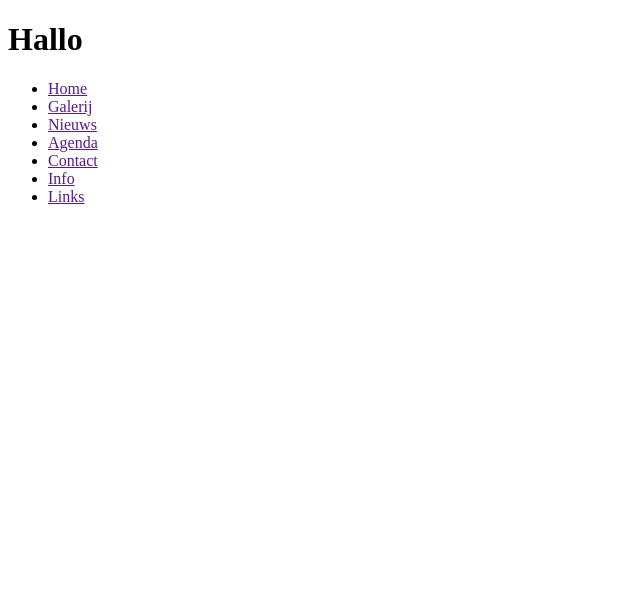
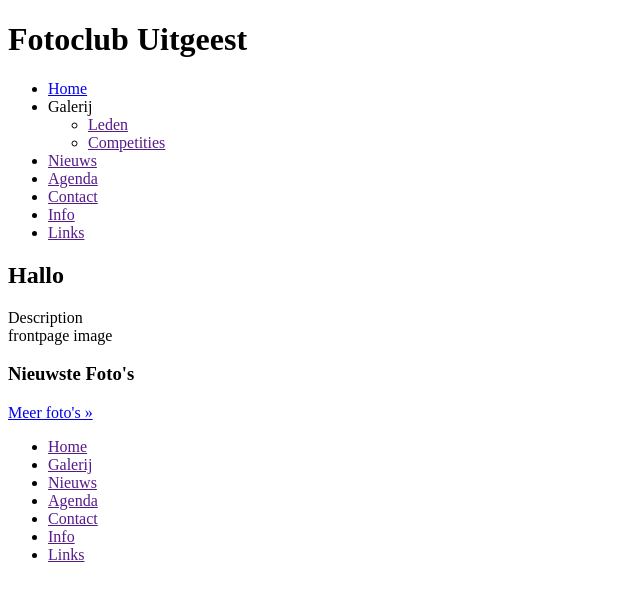
Before and after one commit to watcher46/fotoclubuitgeest, a Symfony app: template fotoclub/templates/index.html.twig in a window 1280 px wide. Shown: the top 601 px of the page, without its empty margins (0-640 px from the left). Run offline with Twig, Linux system fonts and the light colour scheme; the template is opened without the code that fills it, so the values that code supplies are empty; some libraries are stand-ins or nearby versions.

Commit message:
added header images to the base-frame + navigation

```diff
--- a/fotoclub/assets/css/site.css
+++ b/fotoclub/assets/css/site.css
@@ -30,7 +30,7 @@
 }
 
 .nivoSlider {
-    background:url(../images/loading.gif) no-repeat 50% 50%;
+    background:url(loading.gif) no-repeat 50% 50%;
     -webkit-border-radius: 0px 0px 5px 5px;
     border-radius: 0px 0px 5px 5px;
     box-shadow: 0px 3px 4px rgba(0, 0, 0, 0.60);
@@ -132,7 +132,6 @@
     -moz-border-radius: 5px;
     border-radius: 5px;
     max-width: 100%;
-    max-height: 161px;
 }
 
 .nieuwsteImages .moreButton {
--- a/fotoclub/assets/js/app.js
+++ b/fotoclub/assets/js/app.js
@@ -1,6 +1,7 @@
 //first require the vendor-css
 require('bootstrap/dist/css/bootstrap.min.css');
 require('lightbox2/dist/css/lightbox.min.css');
+require('nivo-slider/nivo-slider.css');
 
 //self made css
 require('../css/site.css');
--- a/fotoclub/src/Controller/IndexController.php
+++ b/fotoclub/src/Controller/IndexController.php
@@ -23,7 +23,7 @@
      */
     public function index()
     {
-        $images = $this->galleryService->getLastCreatedImages(5);
+        $images = $this->galleryService->getLastCreatedImages(4);
 
         return $this->render('index.html.twig', [
             'controller_name' => 'MigrateDataController',
--- a/fotoclub/templates/base.html.twig
+++ b/fotoclub/templates/base.html.twig
@@ -9,29 +9,15 @@
     </head>
     <body>
         <div class="container">
-            <header class="row header-container">
-            </header>
+            <div class="row header-container">
+            {% include 'header.html.twig' %}
+            </div>
 
+            <div class="mainContent">
+                {% block body %}{% endblock %}
+            </div>
 
-            <main class="mainContent">
-                {% block body %}{% endblock %}
-            </main>
-
-            <footer class="footer">
-                <div class="col-lg-12 navbar navbar-fotoclub">
-                    <div class="container-fluid">
-                        <ul class="nav navbar-nav">
-                            <li><a class="footerLink" href="">Home</a></li>
-                            <li><a class="footerLink" href="">Galerij</a></li>
-                            <li><a class="footerLink" href="">Nieuws</a></li>
-                            <li><a class="footerLink" href="">Agenda</a></li>
-                            <li><a class="footerLink" href="">Contact</a></li>
-                            <li><a class="footerLink" href="">Info</a></li>
-                            <li><a class="footerLink" href="">Links</a></li>
-                        </ul>
-                    </div>
-                </div>
-            </footer>
+            {% include 'footer.html.twig' %}
         </div>
         {% block javascripts %}
             {{ encore_entry_script_tags('fotoclub') }}
--- /dev/null
+++ b/fotoclub/templates/footer.html.twig
@@ -0,0 +1,15 @@
+<footer class="footer">
+    <div class="col-lg-12 navbar navbar-fotoclub">
+        <div class="container-fluid">
+            <ul class="nav navbar-nav">
+                <li><a class="footerLink" href="">Home</a></li>
+                <li><a class="footerLink" href="">Galerij</a></li>
+                <li><a class="footerLink" href="">Nieuws</a></li>
+                <li><a class="footerLink" href="">Agenda</a></li>
+                <li><a class="footerLink" href="">Contact</a></li>
+                <li><a class="footerLink" href="">Info</a></li>
+                <li><a class="footerLink" href="">Links</a></li>
+            </ul>
+        </div>
+    </div>
+</footer>
--- /dev/null
+++ b/fotoclub/templates/header.html.twig
@@ -0,0 +1,13 @@
+<header class="row header-container">
+    <div class="col-xs-12 imageContainer">
+        <h1 class="title">Fotoclub Uitgeest</h1>
+        <div id="slider" style="display:none;">
+            {% for headerImage in headerImages %}
+                <img src="{{ asset('assets/images/header/' ~ headerImage) }}" alt="" />
+            {% endfor %}
+        </div>
+    </div>
+    <div class="col-xs-12 menuHolder">
+        {% include 'navigation.html.twig' %}
+    </div>
+</header>
--- a/fotoclub/templates/index.html.twig
+++ b/fotoclub/templates/index.html.twig
@@ -3,13 +3,42 @@
 {% block title %}Fotoclub Uitgeest{% endblock %}
 
 {% block body %}
-
-    <div class="fotoclub-slider">
-        <h1>Hallo</h1>
-            {% for image in images %}
-                <a class="" href="/assets/images/original/{{ image.filename }}" data-lightbox="Nieuwste Fotos" title="{{ image.name }}">
-                    <img src="/assets/images/galerij/{{ image.filename|replace({'.jpg': '_242x161.jpg'}) }}" />
-                </a>
-            {% endfor %}
+    <div class="col-lg-12">
+        <div class="row">
+            <article class="col-sm-12 col-md-12 col-lg-12">
+                <header>
+                    <h1>Hallo</h1>
+                </header>
+                <div class="row">
+                    <section class="col-sm-8 col-md-8 col-lg-8">
+                        <span class="user-content">Description</span>
+                    </section>
+                    <div class="image col-sm-4 col-md-4 col-lg-4">
+                        frontpage image
+                    </div>
+                </div>
+            </article>
+        </div>
+    </div>
+    <div class="col-lg-12">
+        <div class="row">
+            <div class="col-lg-12 nieuwsteImages">
+                <h3>Nieuwste Foto's</h3>
+                <div class="row">
+                    {% for image in images %}
+                        <div class="col-xs-12 col-sm-6 col-md-3">
+                            <a class="" href="/assets/images/original/{{ image.filename }}" data-lightbox="Nieuwste Fotos" title="{{ image.name }}">
+                                <img class="center-block img-responsive" src="{{ asset('/assets/images/original/' ~ image.filename) | imagine_filter('homepage_thumb') }}" title="{{ image.name }}"/>
+                            </a>
+                        </div>
+                    {% endfor %}
+                </div>
+                <div class="row">
+                    <a class="btn btn-default pull-right moreButton" href="/">
+                        <span class="text">Meer foto's &raquo;</span>
+                    </a>
+                </div>
+            </div>
+        </div>
     </div>
 {% endblock %}
--- /dev/null
+++ b/fotoclub/templates/navigation.html.twig
@@ -0,0 +1,21 @@
+<nav class="navbar navbar-fotoclub">
+    <div class="container-fluid">
+        <div id="navbar">
+            <ul class="nav navbar-nav">
+                <li class="home"><a href="/">Home</a></li>
+                <li class="galerij dropdown">
+                    <a class="dropdown-toggle" data-toggle="dropdown" role="button" aria-haspopup="true" aria-expanded="false">Galerij <span class="caret"></span></a>
+                    <ul class="dropdown-menu">
+                        <li><a href="">Leden</a></li>
+                        <li><a href="">Competities</a></li>
+                    </ul>
+                </li>
+                <li class="nieuws"><a href="">Nieuws</a></li>
+                <li class="agenda"><a href="">Agenda</a></li>
+                <li class="contact"><a href="">Contact</a></li>
+                <li class="info"><a href="">Info</a></li>
+                <li class="links"><a href="">Links</a></li>
+            </ul>
+        </div>
+    </div>
+</nav>
```
Also changed, not shown: fotoclub/assets/js/fotoclub.js (+8 -0 lines), fotoclub/assets/css/loading.gif (added).
